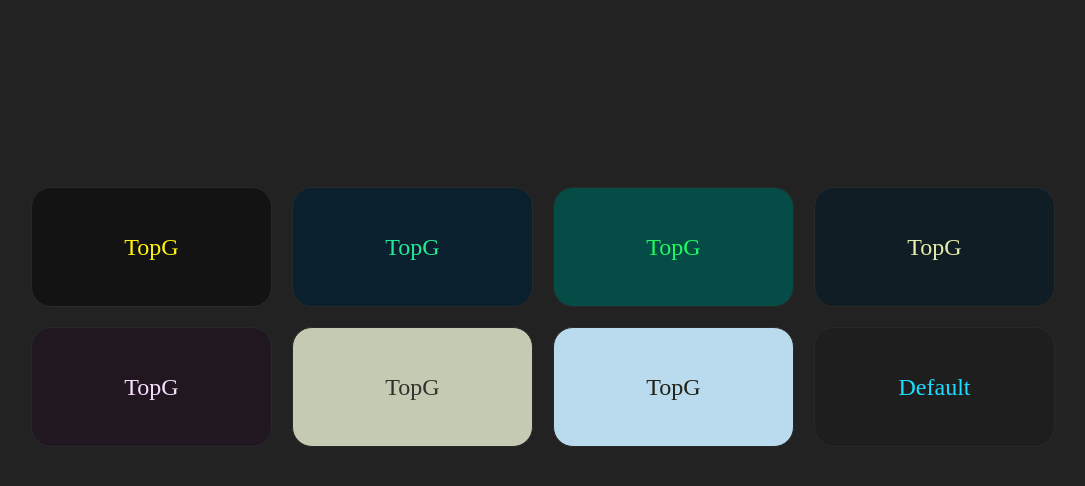
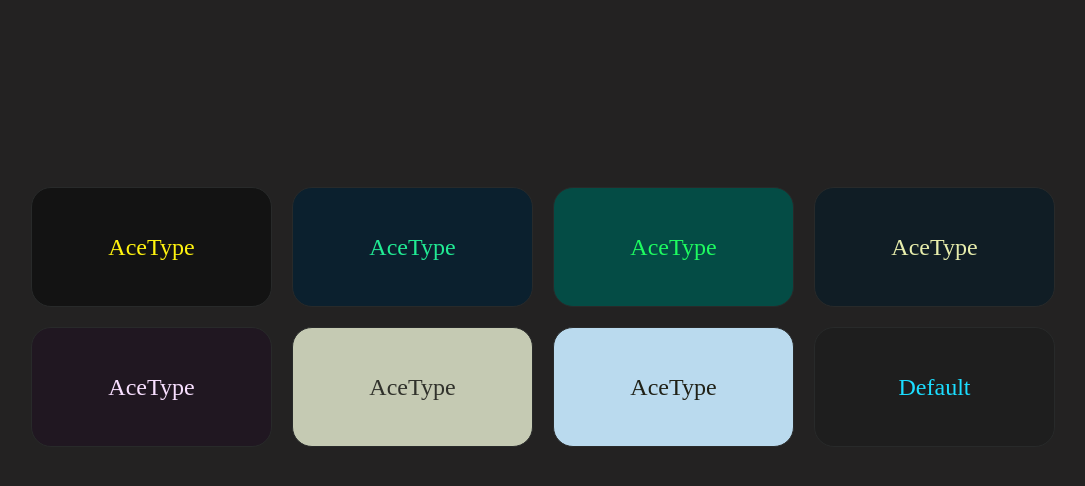
Before and after one commit to nikhilmeenaa/Type-Ace, a Django app: page /set in a window 1280 px wide. Shown: the part 289-775 px from the top of the page, without its empty margins (97-1182 px from the left). Run offline with Django 4.2, Linux system fonts and the light colour scheme.

Commit message:
Update settings.html

```diff
--- a/main/api/templates/api/settings.html
+++ b/main/api/templates/api/settings.html
@@ -32,13 +32,13 @@
             {%include "api/navbar.html"%}
             <div class="themeHeading">Themes</div>
             <div class="actualThemes">
-                <div class="theme" name = "1" id = "theme1"> <div name = "1" >TopG</div></div>
-                <div class="theme" name = "2" id = "theme2"> <div name = "2" >TopG</div></div>
-                <div class="theme" name = "3" id = "theme3"> <div name = "3" >TopG</div></div>
-                <div class="theme" name = "4" id = "theme4"> <div name = "4" >TopG</div></div>
-                <div class="theme" name = "5" id = "theme5"> <div name = "5" >TopG</div></div>
-                <div class="theme" name = "6" id = "theme6"> <div name = "6" >TopG</div></div>
-                <div class="theme" name = "7" id = "theme7"> <div name = "7" >TopG</div></div>
+                <div class="theme" name = "1" id = "theme1"> <div name = "1" >AceType</div></div>
+                <div class="theme" name = "2" id = "theme2"> <div name = "2" >AceType</div></div>
+                <div class="theme" name = "3" id = "theme3"> <div name = "3" >AceType</div></div>
+                <div class="theme" name = "4" id = "theme4"> <div name = "4" >AceType</div></div>
+                <div class="theme" name = "5" id = "theme5"> <div name = "5" >AceType</div></div>
+                <div class="theme" name = "6" id = "theme6"> <div name = "6" >AceType</div></div>
+                <div class="theme" name = "7" id = "theme7"> <div name = "7" >AceType</div></div>
                 <div class="theme" name = "8" id = "theme8"> <div name = "8" >Default</div></div>
             </div>
 
```
